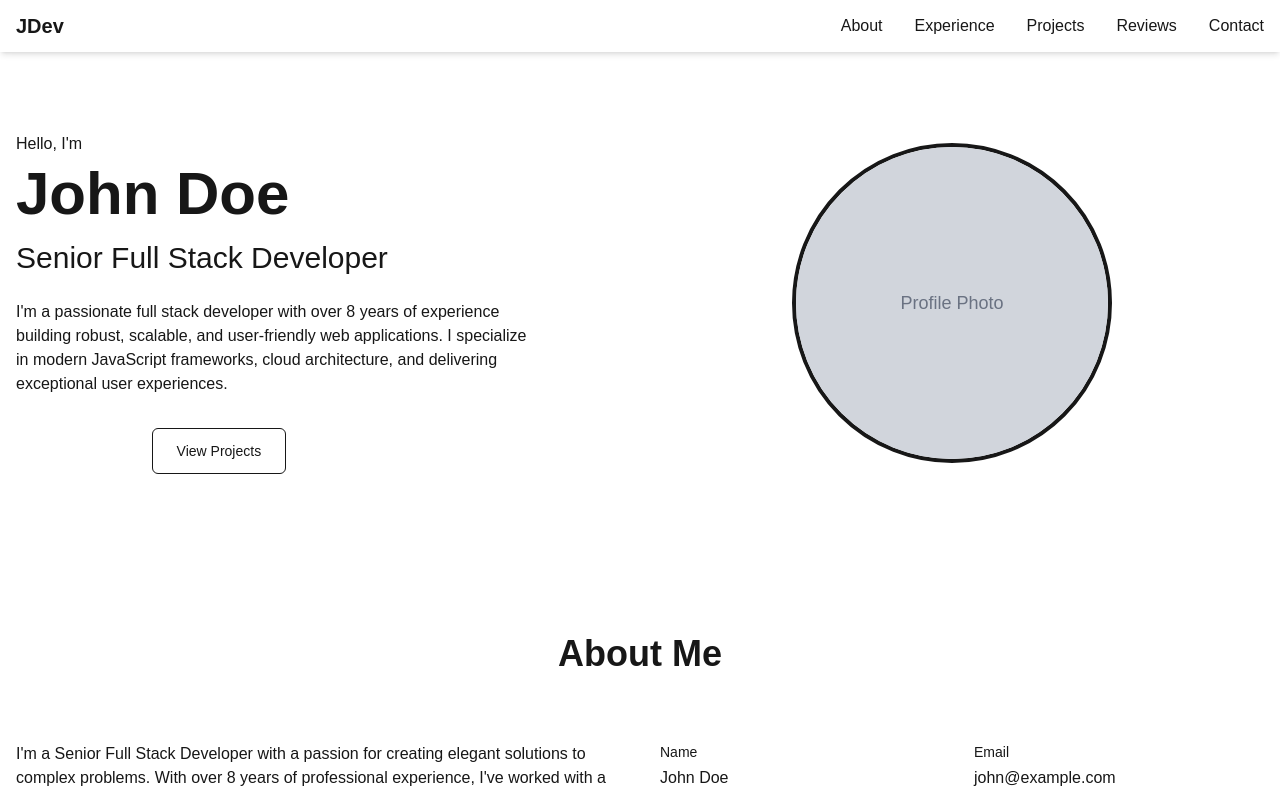
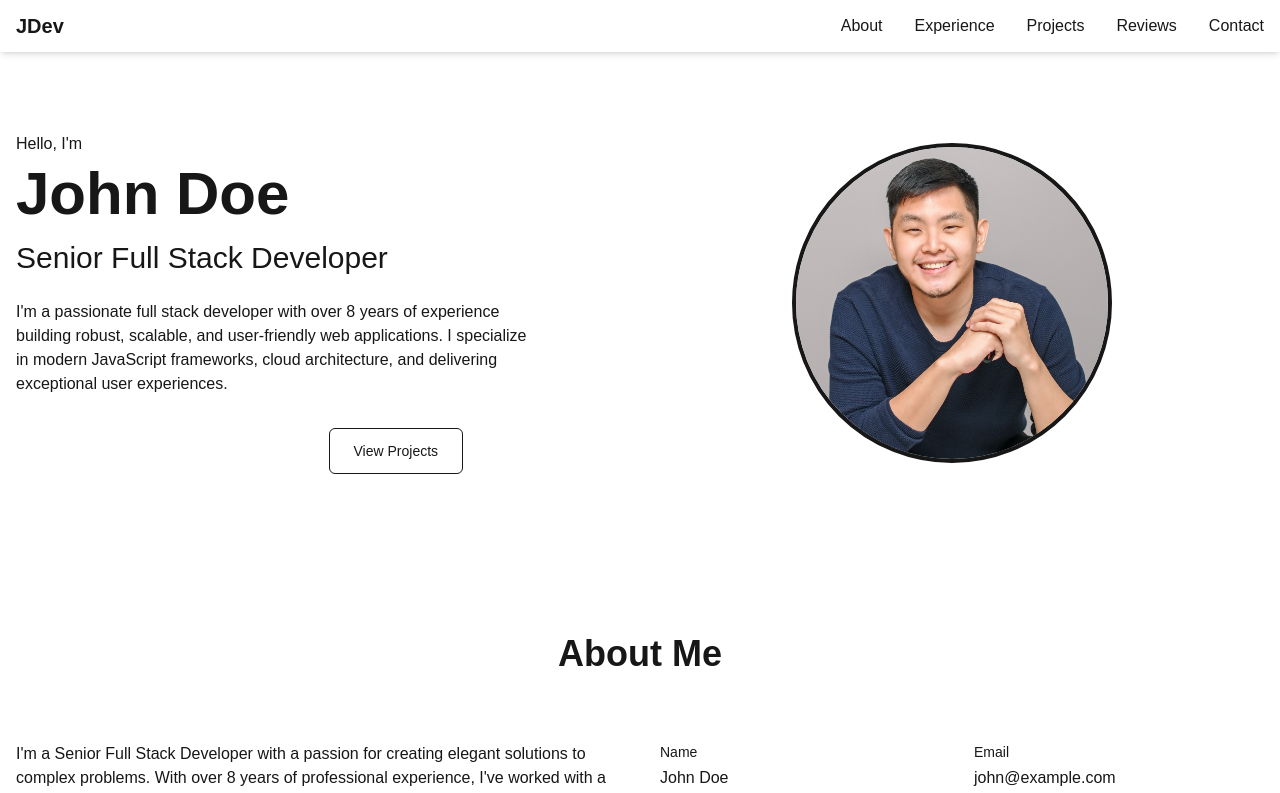
Before and after one commit to alfredreyes14/portfolio.react, a Next.js app: page / in a window 1280 px wide. Shown: the top 793 px of the page. Built offline with nearby package versions, Linux system fonts and the light colour scheme.

Commit message:
refactor: modified profile picture

```diff
--- a/app/components/hero/Hero.jsx
+++ b/app/components/hero/Hero.jsx
@@ -20,7 +20,7 @@ const Hero = () => {
               I specialize in modern JavaScript frameworks, cloud architecture,
               and delivering exceptional user experiences.
             </p>
-            <div className="flex flex-wrap gap-4">
+            <div className="flex flex-wrap gap-4 justify-center">
               <Button href="#contact" primary>
                 Contact Me
               </Button>
@@ -31,10 +31,13 @@ const Hero = () => {
           </div>
           <div className="md:w-1/2 flex justify-center">
             <div className="relative w-64 h-64 md:w-80 md:h-80 rounded-full overflow-hidden border-4 border-primary">
-              {/* Replace with actual profile image */}
-              <div className="absolute inset-0 bg-gray-300 flex items-center justify-center">
-                <span className="text-gray-500 text-lg">Profile Photo</span>
-              </div>
+              <Image
+                src="/images/dp.jpg"
+                alt="John Doe - Senior Full Stack Developer"
+                fill
+                className="object-cover"
+                priority
+              />
             </div>
           </div>
         </div>
--- a/next.config.mjs
+++ b/next.config.mjs
@@ -1,4 +1,8 @@
 /** @type {import('next').NextConfig} */
-const nextConfig = {};
+const nextConfig = {
+  images: {
+    domains: ['images.unsplash.com'],
+  },
+};
 
 export default nextConfig;
```
Also changed, not shown: public/images/dp.jpg (added).
